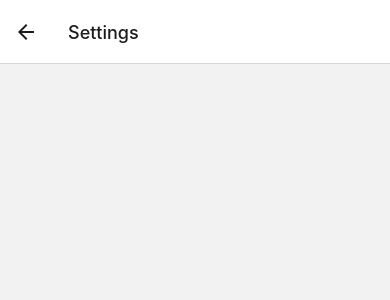
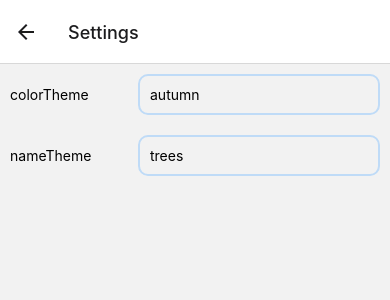
Before and after one commit to nazhot/Score_Counter, a React Native app: screen /Settings in a window 390 px wide. Shown: the top 300 px of the page. Built offline with nearby package versions, Linux system fonts and the light colour scheme.

Commit message:
Added Settings Screen
Closes #35
Created a gear icon to go to the settings screen, and it will go through
the theme settings to create all of the inputs with labels.

```diff
--- a/components/NavBar.js
+++ b/components/NavBar.js
@@ -134,6 +134,18 @@ const NavBar = ( {navigation} ) => {
                         color={iconColor}
                     />
                 </Pressable>
+                <Pressable
+                    onPress={() => {
+                            navigation.navigate("Settings");
+                        }
+                    }
+                >
+                    <FontAwesome
+                        name="gear"
+                        size={iconSize}
+                        color={iconColor}
+                    />
+                </Pressable>
             </View>
         </View>
     );
--- a/components/NewGameScreen.js
+++ b/components/NewGameScreen.js
@@ -44,7 +44,7 @@ const inputStyles = StyleSheet.create({
     text: {
         flex: 1,
     }
-})
+});
 
 function createGameNameComponents(game, setGame){
     const gameButtons = [];
@@ -95,8 +95,8 @@ const NewGameScreen = ( { navigation, routes } ) => {
 
     function editGameSettings(gameName, settingName, settingValue){
         const newGamesSettings = {...gamesSettings};
+              newGamesSettings[gameName][settingName] = settingValue;
 
-              newGamesSettings[gameName][settingName] = settingValue;
         setGamesSettings(newGamesSettings);
     }
 
--- a/components/SettingsScreen.js
+++ b/components/SettingsScreen.js
@@ -1,15 +1,56 @@
 import { View, Text, TextInput } from "react-native";
 import InputWithLabel from "./InputWithLabel";
 import { useGlobalData, useGlobalDataDispatch } from "../data/globalData";
+import { StyleSheet } from "react-native";
+
+const inputStyles = StyleSheet.create({
+    container: {
+        flex: 1,
+        padding: 10,
+        flexDirection: "row",
+        alignItems: "center",
+    },
+    input: {
+        flex: 1,
+        borderColor: "#BFDBF7",
+        borderWidth: 2,
+        borderRadius: 10,
+        padding: 10,
+
+    },
+    text: {
+        flex: 1,
+    }
+});
+
+function createSettingsComponents(settings){
+    const settingsComponents = [];
+    let count = 0;
+    for ( const setting in settings ) {
+        console.log(setting);
+        settingsComponents.push(
+            <InputWithLabel
+                label={setting}
+                value={settings[setting]}
+                onChange={(text) => console.log(text)}
+                key={count}
+                styles={inputStyles}
+            />
+        );
+        count++;
+    }
+
+    return settingsComponents;
+}
 
 
 const SettingsScreen = ( { navigation, routes } ) => {
+
+    const globalData = useGlobalData();
+
     return(
         <View>
-            <InputWithLabel
-                styles={{}}
-                label={""}
-            />
+            {createSettingsComponents(globalData.themeSettings)}
         </View>
     );
 }
```
